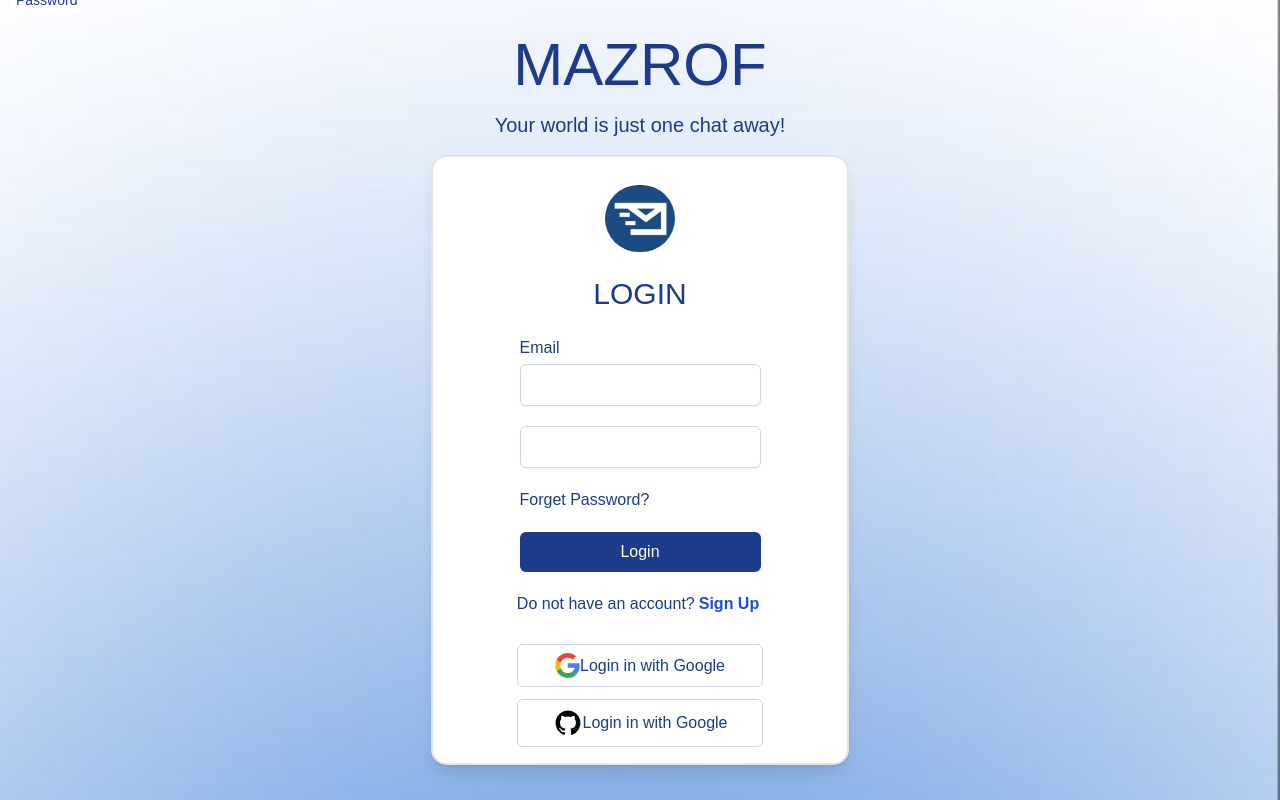
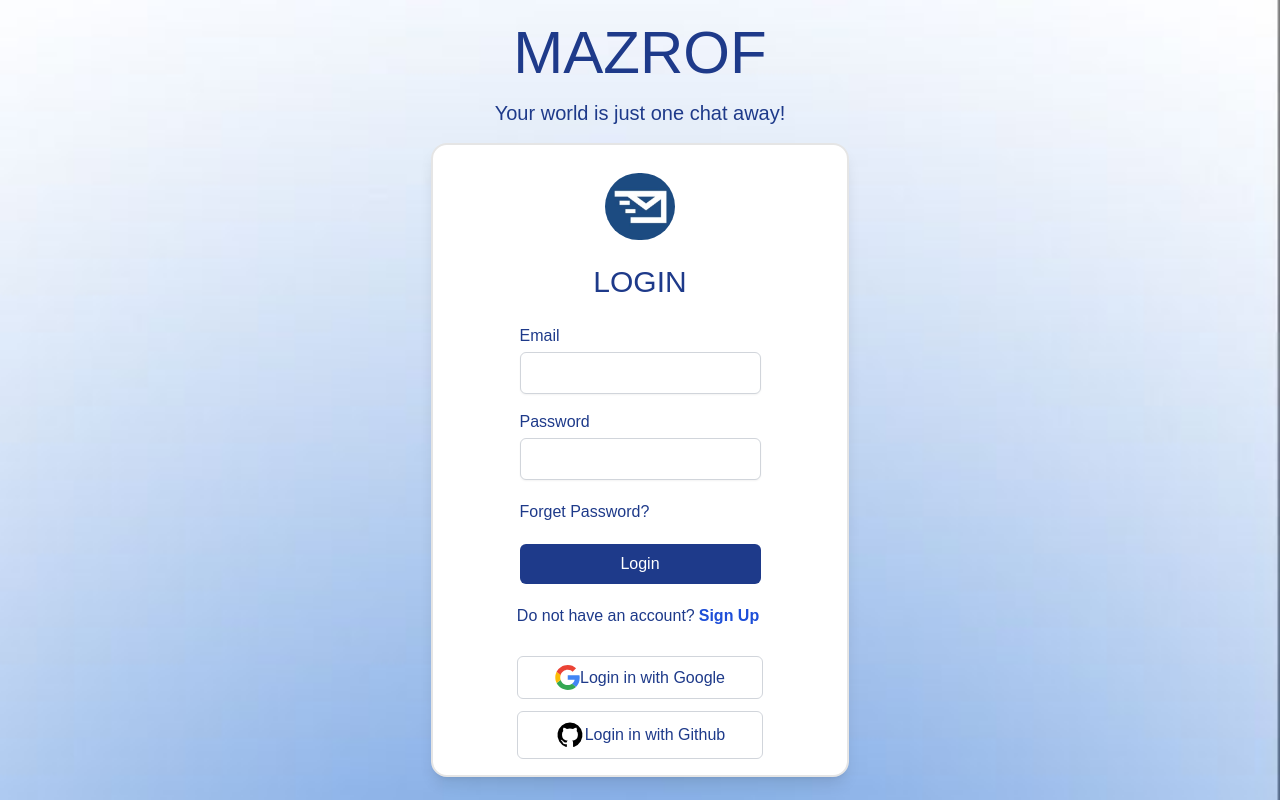
Before and after one commit to Mazrof/front, a Next.js app: page /login in a window 1280 px wide. Built offline with nearby package versions, Linux system fonts and the light colour scheme.

Commit message:
Fixing CSS + Fixing Oauth Routing

```diff
--- a/components/Auth/LoginForm.tsx
+++ b/components/Auth/LoginForm.tsx
@@ -81,8 +81,8 @@ function LoginForm({ children }: { children: React.ReactNode }) {
                         </div>
                     )}
                 </div>
-                <div className="field">
-                    <label className="label">Password</label>
+                <div className="login-field">
+                    <label>Password</label>
                     <input
                         type="password"
                         {...register("password")}
--- a/components/Auth/Oauth.tsx
+++ b/components/Auth/Oauth.tsx
@@ -7,14 +7,14 @@ function Oauth({ operation }: OAuthProps) {
             <div className="mt-6 space-y-3">
                 <button className="auth-buttons">
                     <GoogleIcon />
-                    <a href="http://localhost:3000/api/v1/auth/google">
+                    <a href={`${process.env.NEXT_SERVER_IP}api/v1/auth/google`}>
                         {operation} in with Google
                     </a>
                 </button>
                 <button className="auth-buttons">
                     <GitHubIcon />
-                    <a href="http://localhost:3000/api/v1/auth/github">
-                        {operation} in with Google
+                    <a href={`${process.env.NEXT_SERVER_IP}api/v1/auth/github`}>
+                        {operation} in with Github
                     </a>
                 </button>
             </div>
--- a/next.config.mjs
+++ b/next.config.mjs
@@ -1,25 +1,31 @@
 /** @type {import('next').NextConfig} */
+import { config } from 'dotenv';
+config();
+
+const isDevelopment = process.env.NODE_ENV === 'development';
+
 const nextConfig = {
     images: {
         remotePatterns: [
             {
                 protocol: 'https',
-                hostname: '**', // Allows images from any domain
-                port: '', // Optional, can specify if needed
-                pathname: '/**', // Matches any path
-            },{
+                hostname: '**',
+                port: '',
+                pathname: '/**',
+            },
+            {
                 protocol: 'http',
-                hostname: '**', // Allows images from any domain
-                port: '', // Optional, can specify if needed
-                pathname: '/**', // Matches any path
+                hostname: '**',
+                port: '',
+                pathname: '/**',
             },
         ],
     },
     env: {
-        NEXT_SERVER_IP: "http://localhost:3000"
-
-  },
+        NEXT_SERVER_IP: isDevelopment
+            ? process.env.SERVER_IP
+            : process.env.NEXT_SERVER_IP,
+    },
 };
 
-
 export default nextConfig;
```
